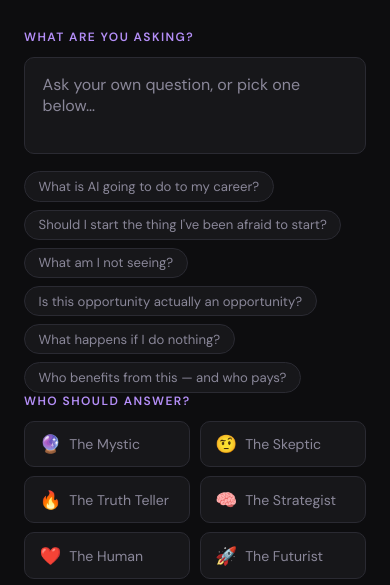
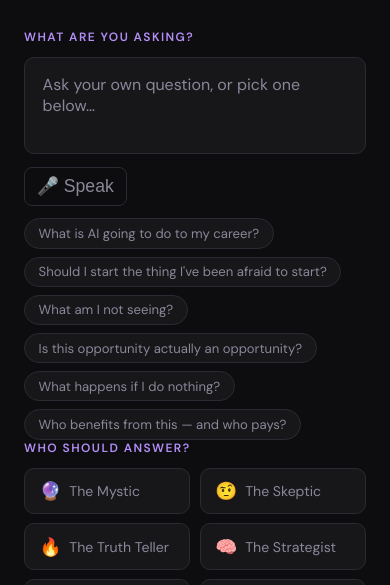
Before and after one commit to grandall1766-cell/magic-g-ball, a plain HTML site: page index.html in a window 390 px wide. Shown: the part 258-843 px from the top of the page. Drawn offline with Linux system fonts and the light colour scheme.

Commit message:
Add microphone button for speech input

```diff
--- a/index.html
+++ b/index.html
@@ -343,6 +343,19 @@
     margin-top: 0.5rem;
   }
   .error-msg.visible { display: block; }
+  .mic-btn {
+  background: transparent;
+  border: 1px solid var(--border);
+  border-radius: 8px;
+  color: var(--text-muted);
+  cursor: pointer;
+  font-size: 1.1rem;
+  padding: 0.5rem 0.75rem;
+  transition: all 0.15s;
+  margin-top: 0.5rem;
+}
+.mic-btn:hover { border-color: var(--accent); color: var(--text); }
+.mic-btn.recording { border-color: #f77; color: #f77; animation: pulse 1s infinite; }
 </style>
 </head>
 <body>
@@ -357,6 +370,7 @@
   <div class="question-area">
     <div class="section-label">What are you asking?</div>
     <textarea id="questionInput" placeholder="Ask your own question, or pick one below…" rows="3"></textarea>
+    <button class="mic-btn" id="micBtn" onclick="toggleMic()" title="Speak your question">🎤 Speak</button>
     <div class="tempting-questions">
       <button class="tq-btn" onclick="setQuestion(this)">What is AI going to do to my career?</button>
       <button class="tq-btn" onclick="setQuestion(this)">Should I start the thing I've been afraid to start?</button>
@@ -738,6 +752,26 @@ async function askBall() {
     document.getElementById('answerArea').classList.add('visible');
   }
 }
+  let recognition;
+function toggleMic() {
+  const btn = document.getElementById('micBtn');
+  if (!('webkitSpeechRecognition' in window || 'SpeechRecognition' in window)) {
+    alert('Speech recognition not supported in this browser. Try Chrome.');
+    return;
+  }
+  if (recognition && btn.classList.contains('recording')) {
+    recognition.stop();
+    return;
+  }
+  recognition = new (window.SpeechRecognition || window.webkitSpeechRecognition)();
+  recognition.continuous = false;
+  recognition.interimResults = false;
+  recognition.lang = 'en-US';
+  recognition.onstart = () => { btn.classList.add('recording'); btn.textContent = '🔴 Listening...'; };
+  recognition.onresult = (e) => { document.getElementById('questionInput').value = e.results[0][0].transcript; };
+  recognition.onend = () => { btn.classList.remove('recording'); btn.textContent = '🎤 Speak'; };
+  recognition.start();
+}
 </script>
 </body>
 </html>
```
